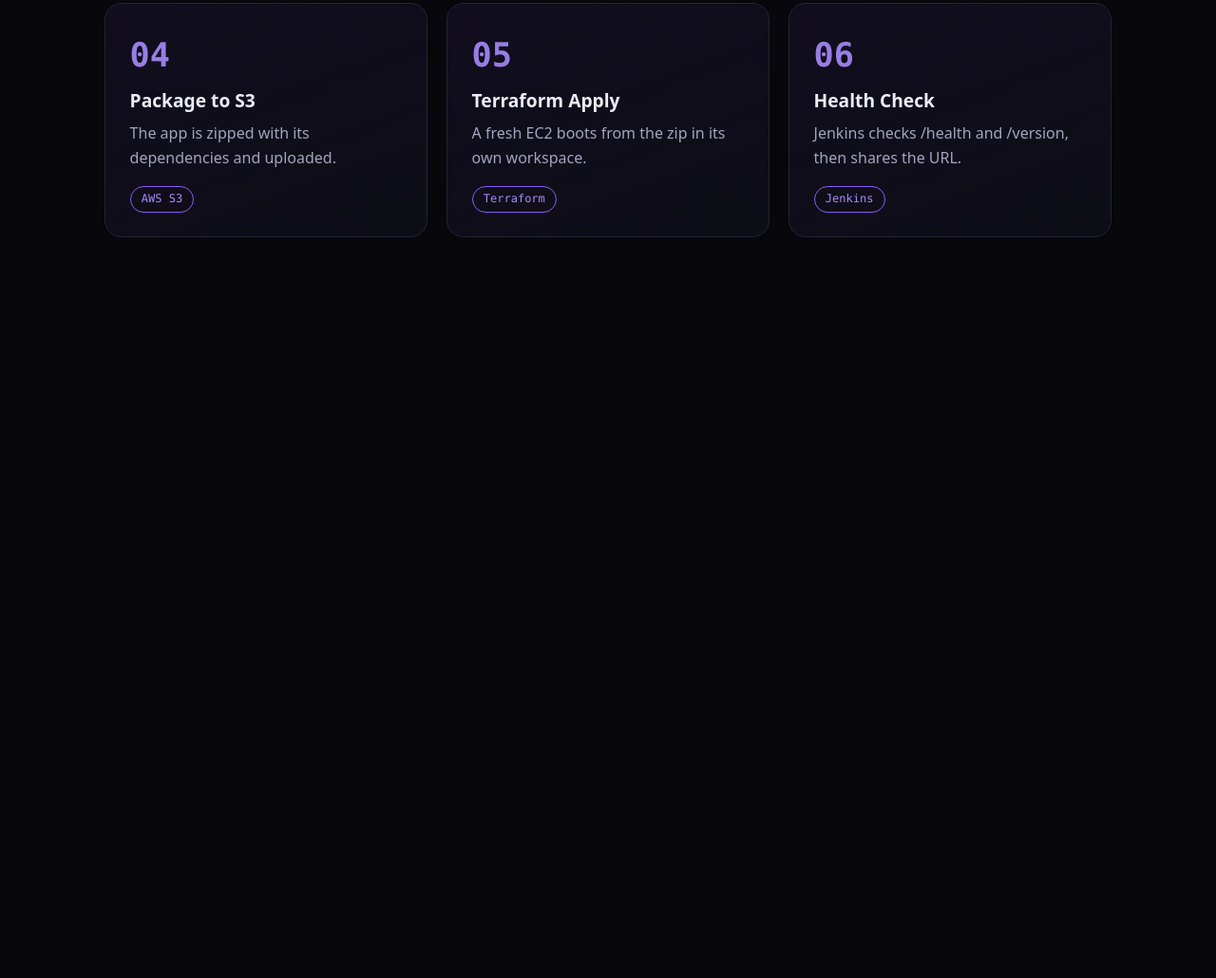
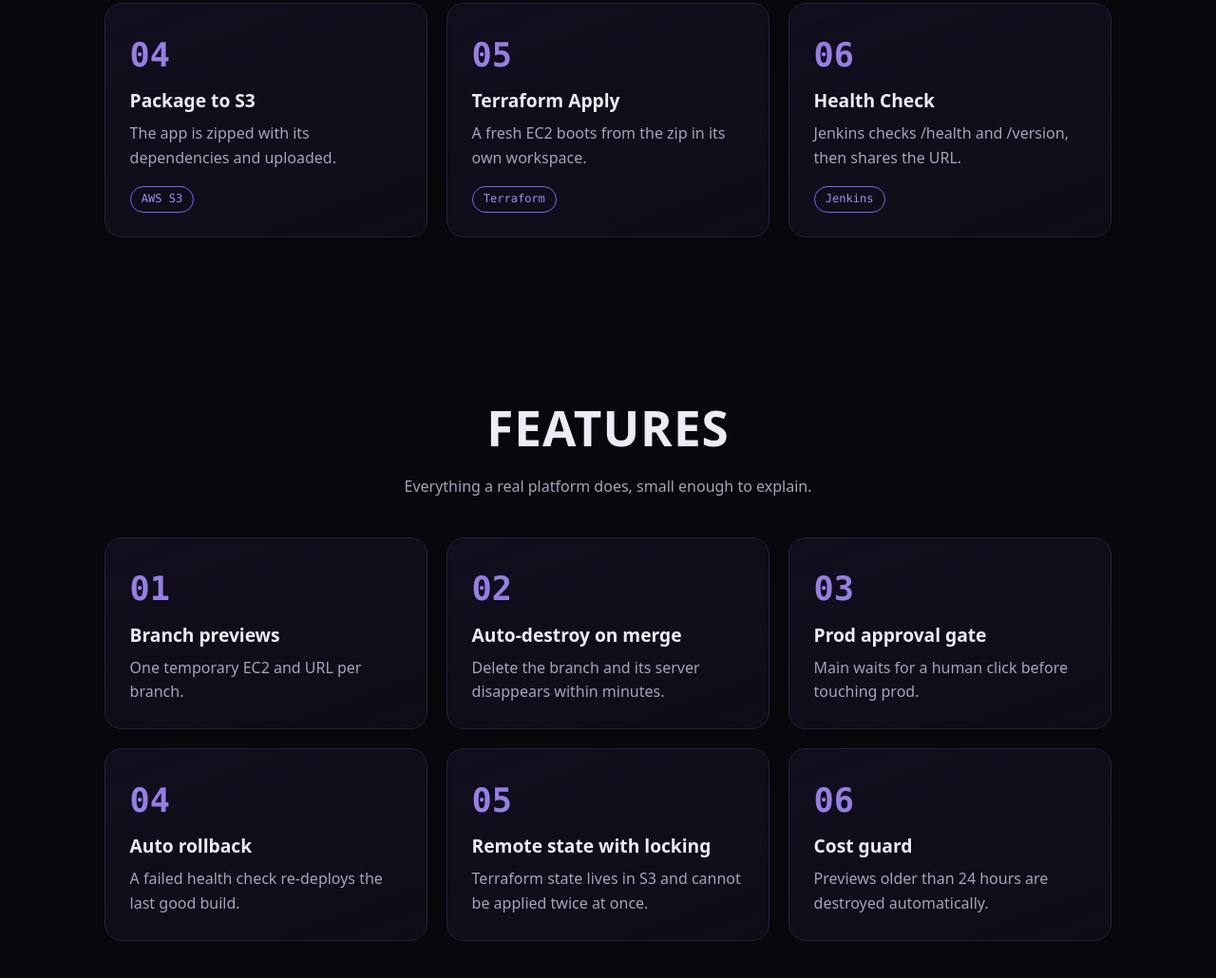
Before and after one commit to RishitTandon7/PushPad, a website: page app/public/index.html in a window 1280 px wide. Shown: the part 1392-2422 px from the top of the page at 95% size. Before the commit the page ends 1722 px from the top, so only its background shows below. Drawn offline with Linux system fonts and the light colour scheme; no server answers.

Commit message:
feat(ui): features cards

```diff
--- a/app/public/index.html
+++ b/app/public/index.html
@@ -70,6 +70,20 @@
     </ol>
   </section>
 
+  <!-- §5 -->
+  <section class="section" id="features">
+    <h2 class="reveal">Features</h2>
+    <p class="sub reveal">Everything a real platform does, small enough to explain.</p>
+    <ul class="cards">
+      <li class="card reveal"><span class="num">01</span><h3>Branch previews</h3><p>One temporary EC2 and URL per branch.</p></li>
+      <li class="card reveal"><span class="num">02</span><h3>Auto-destroy on merge</h3><p>Delete the branch and its server disappears within minutes.</p></li>
+      <li class="card reveal"><span class="num">03</span><h3>Prod approval gate</h3><p>Main waits for a human click before touching prod.</p></li>
+      <li class="card reveal"><span class="num">04</span><h3>Auto rollback</h3><p>A failed health check re-deploys the last good build.</p></li>
+      <li class="card reveal"><span class="num">05</span><h3>Remote state with locking</h3><p>Terraform state lives in S3 and cannot be applied twice at once.</p></li>
+      <li class="card reveal"><span class="num">06</span><h3>Cost guard</h3><p>Previews older than 24 hours are destroyed automatically.</p></li>
+    </ul>
+  </section>
+
   </main>
   <!-- §END -->
   <script src="app.js"></script>
--- a/app/public/styles.css
+++ b/app/public/styles.css
@@ -105,3 +105,6 @@ code { font-family: var(--mono); color: var(--accent-2); }
 .card h3 { margin: .3rem 0 .4rem; font-size: 1.2rem; }
 .card p { margin: 0 0 1rem; color: var(--muted); }
 .tag { display: inline-block; font-family: var(--mono); font-size: .75rem; padding: .2rem .7rem; border: 1px solid var(--accent); border-radius: 999px; color: var(--accent-2); }
+
+/* §5 features: reuse cards, a little extra spacing at the end */
+#features .card p { margin-bottom: 0; }
```
